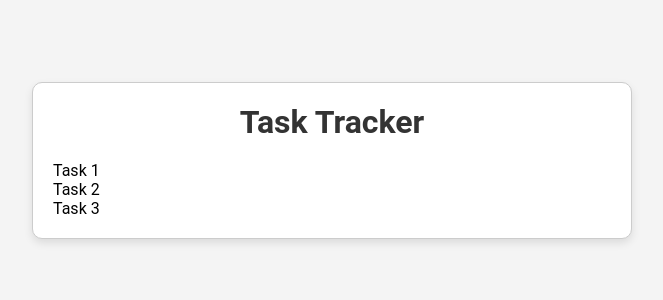
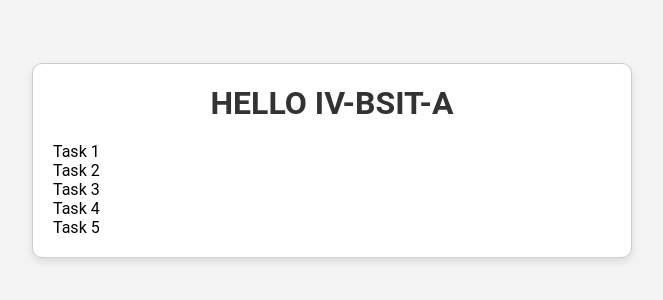
Before and after one commit to canilang0909-source/task-tracker-IV-BSIT-A, a plain HTML site: page index.html in a window 1280 px wide. Shown: the part 240-540 px from the top of the page, without its empty margins (308-971 px from the left). Drawn offline with Linux system fonts and the light colour scheme.

Commit message:
Updated project

```diff
--- a/index.html
+++ b/index.html
@@ -8,11 +8,14 @@
   </head>
   <body>
     <div class="container">
-      <h1>Task Tracker</h1>
+      <h1>HELLO IV-BSIT-A</h1>
       <ul id="tasks">
         <li>Task 1</li>
         <li>Task 2</li>
         <li>Task 3</li>
+        <li>Task 4</li>
+        <li>Task 5</li>
+
       </ul>
     </div>
 
```
